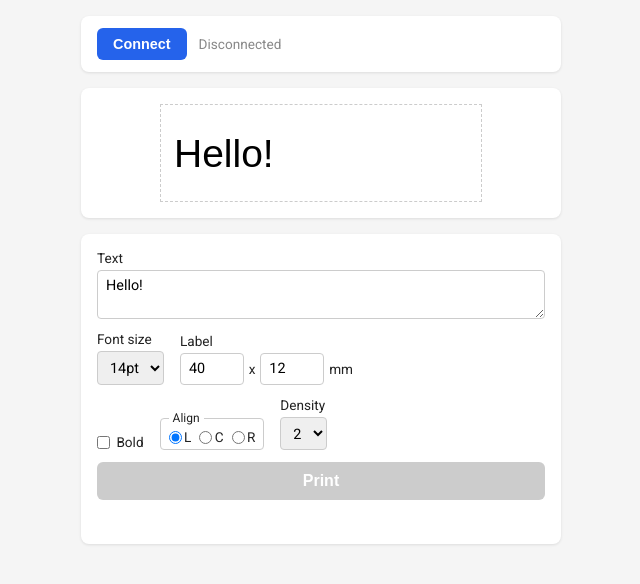
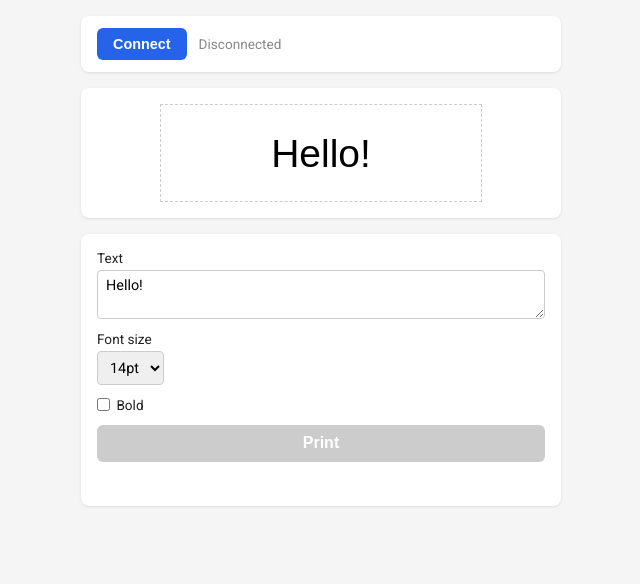
Before and after one commit to clemencov/niimbot, a website built with Vite: page index.html in a window 1280 px wide. Shown: the whole page, without its empty margins (319-959 px from the left). Built offline with nearby package versions, Linux system fonts and the light colour scheme; what @mmote/niimbluelib would draw is missing.

Commit message:
Hide unnecessary controls

```diff
--- a/index.html
+++ b/index.html
@@ -41,13 +41,8 @@
             </select>
           </label>
 
-          <label>
-            Label
-            <span class="size-inputs">
-              <input id="input-width" type="number" value="40" min="10" max="80" step="1" /> x
-              <input id="input-height" type="number" value="12" min="6" max="15" step="1" /> mm
-            </span>
-          </label>
+          <input id="input-width" type="hidden" value="40" />
+          <input id="input-height" type="hidden" value="12" />
         </div>
 
         <div class="row">
@@ -56,23 +51,6 @@
             Bold
           </label>
 
-          <fieldset class="align-group">
-            <legend>Align</legend>
-            <label><input type="radio" name="align" value="left" checked /> L</label>
-            <label><input type="radio" name="align" value="center" /> C</label>
-            <label><input type="radio" name="align" value="right" /> R</label>
-          </fieldset>
-
-          <label>
-            Density
-            <select id="input-density">
-              <option value="1">1</option>
-              <option value="2" selected>2</option>
-              <option value="3">3</option>
-              <option value="4">4</option>
-              <option value="5">5</option>
-            </select>
-          </label>
         </div>
 
         <button id="btn-print" disabled>Print</button>
--- a/src/main.ts
+++ b/src/main.ts
@@ -13,7 +13,6 @@ const inputFontSize = document.getElementById("input-font-size") as HTMLSelectEl
 const inputWidth = document.getElementById("input-width") as HTMLInputElement;
 const inputHeight = document.getElementById("input-height") as HTMLInputElement;
 const inputBold = document.getElementById("input-bold") as HTMLInputElement;
-const inputDensity = document.getElementById("input-density") as HTMLSelectElement;
 const btnPrint = document.getElementById("btn-print") as HTMLButtonElement;
 const printProgress = document.getElementById("print-progress")!;
 
@@ -21,14 +20,11 @@ const printProgress = document.getElementById("print-progress")!;
 let lastPrintCanvas: HTMLCanvasElement | null = null;
 
 function getConfig(): LabelConfig {
-  const alignRadio = document.querySelector<HTMLInputElement>(
-    'input[name="align"]:checked'
-  );
   return {
     text: inputText.value,
     fontSize: Number(inputFontSize.value),
     bold: inputBold.checked,
-    align: (alignRadio?.value as LabelConfig["align"]) ?? "left",
+    align: "center" as const,
     widthMm: Number(inputWidth.value),
     heightMm: Number(inputHeight.value),
   };
@@ -104,8 +100,7 @@ btnConnect.addEventListener("click", () => {
 
 btnPrint.addEventListener("click", () => {
   if (!lastPrintCanvas) return;
-  const density = Number(inputDensity.value);
-  printer.print(lastPrintCanvas, density);
+  printer.print(lastPrintCanvas);
 });
 
 // Live preview on any input change
@@ -113,9 +108,5 @@ for (const el of [inputText, inputFontSize, inputWidth, inputHeight, inputBold])
   el.addEventListener("input", updatePreview);
 }
 
-for (const radio of document.querySelectorAll<HTMLInputElement>('input[name="align"]')) {
-  radio.addEventListener("change", updatePreview);
-}
-
 // Initial render
 updatePreview();
--- a/src/printer.ts
+++ b/src/printer.ts
@@ -62,7 +62,7 @@ export function isConnected() {
   return state === "connected";
 }
 
-export async function print(canvas: HTMLCanvasElement, density: number) {
+export async function print(canvas: HTMLCanvasElement) {
   if (state !== "connected") return;
   setState("printing");
 
@@ -72,7 +72,7 @@ export async function print(canvas: HTMLCanvasElement, density: number) {
     const taskType = client.getPrintTaskType() ?? "D110";
     const printTask = client.abstraction.newPrintTask(taskType, {
       totalPages: 1,
-      density,
+      density: 2,
       labelType: LabelType.WithGaps,
     });
 
--- a/src/style.css
+++ b/src/style.css
@@ -116,28 +116,6 @@ input[type="number"] {
   flex-wrap: wrap;
 }
 
-.align-group {
-  border: 1px solid #ccc;
-  border-radius: 4px;
-  padding: 0.25rem 0.5rem;
-  display: flex;
-  gap: 0.5rem;
-  font-size: 0.85rem;
-}
-
-.align-group legend {
-  font-size: 0.75rem;
-  font-weight: 500;
-  padding: 0 0.25rem;
-}
-
-.align-group label {
-  flex-direction: row;
-  align-items: center;
-  gap: 0.15rem;
-  font-weight: 400;
-}
-
 /* Buttons */
 button {
   padding: 0.5rem 1rem;
```
